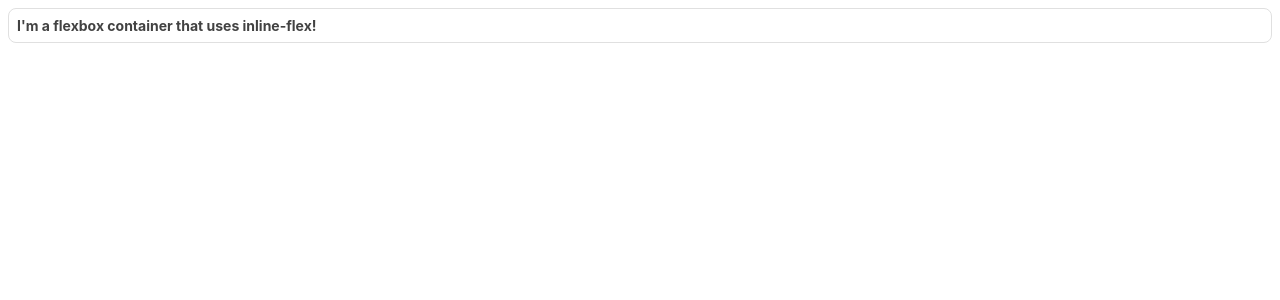
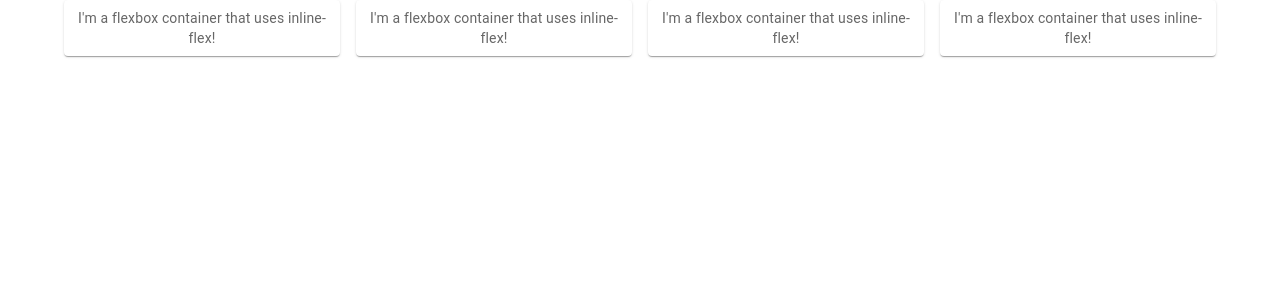
Before and after one commit to MTahir27/react-portfolio, a React (Create React App) app: page / in a window 1280 px wide. Shown: the top 300 px of the page. Built offline with nearby package versions, Linux system fonts and the light colour scheme.

Commit message:
Container

```diff
--- a/src/App.js
+++ b/src/App.js
@@ -1,11 +1,14 @@
+import Container from '@mui/material/Container';
 import './App.css';
 import PorfolioPage from './Pages/Portfolio';
 
 function App() {
   return (
-    <div className="App">
-      <PorfolioPage />
-    </div>
+    <Container fixed>
+      <div className="App">
+        <PorfolioPage />
+      </div>
+    </Container>
   );
 }
 
--- a/src/Components/Portfolio/index.jsx
+++ b/src/Components/Portfolio/index.jsx
@@ -1,26 +1,31 @@
-import Box from "@mui/material/Box";
+import React from 'react';
+import { styled } from '@mui/material/styles';
+import Paper from '@mui/material/Paper';
+import Grid from '@mui/material/Grid';
+const Item = styled(Paper)(({ theme }) => ({
+    backgroundColor: theme.palette.mode === 'dark' ? '#1A2027' : '#fff',
+    ...theme.typography.body2,
+    padding: theme.spacing(1),
+    textAlign: 'center',
+    color: theme.palette.text.secondary,
+  }));
 
 const Portfolio = () => {
   return (
-    <Box
-      sx={{
-        display: "flex",
-        m: 1,
-        p: 1,
-        bgcolor: (theme) =>
-          theme.palette.mode === "dark" ? "#101010" : "#fff",
-        color: (theme) =>
-          theme.palette.mode === "dark" ? "grey.300" : "grey.800",
-        border: "1px solid",
-        borderColor: (theme) =>
-          theme.palette.mode === "dark" ? "grey.800" : "grey.300",
-        borderRadius: 2,
-        fontSize: "0.875rem",
-        fontWeight: "700",
-      }}
-    >
-      {"I'm a flexbox container that uses inline-flex!"}
-    </Box>
+    <>
+      <Grid item xs={12} sm={6} md={4} lg={3}>
+        <Item>I'm a flexbox container that uses inline-flex!</Item>
+      </Grid>
+      <Grid item xs={12} sm={6} md={4} lg={3}>
+        <Item>I'm a flexbox container that uses inline-flex!</Item>
+      </Grid>
+      <Grid item xs={12} sm={6} md={4} lg={3}>
+        <Item>I'm a flexbox container that uses inline-flex!</Item>
+      </Grid>
+      <Grid item xs={12} sm={6} md={4} lg={3}>
+        <Item>I'm a flexbox container that uses inline-flex!</Item>
+      </Grid>
+    </>
   );
 };
 
--- a/src/Pages/Portfolio/index.jsx
+++ b/src/Pages/Portfolio/index.jsx
@@ -1,11 +1,14 @@
-import Portfolio from "../../Components/Portfolio";
+import * as React from 'react';
+import Box from '@mui/material/Box';
+import Grid from '@mui/material/Grid';
+import Portfolio from '../../Components/Portfolio';
 
-const PorfolioPage = () => {
+export default function PorfolioPage(){
   return (
-    <div style={{ width: "100%" }}>
-      <Portfolio />
-    </div>
+    <Box sx={{ flexGrow: 1 }}>
+      <Grid container spacing={2}>
+        <Portfolio />
+      </Grid>
+    </Box>
   );
-};
-
-export default PorfolioPage;
+}
```
